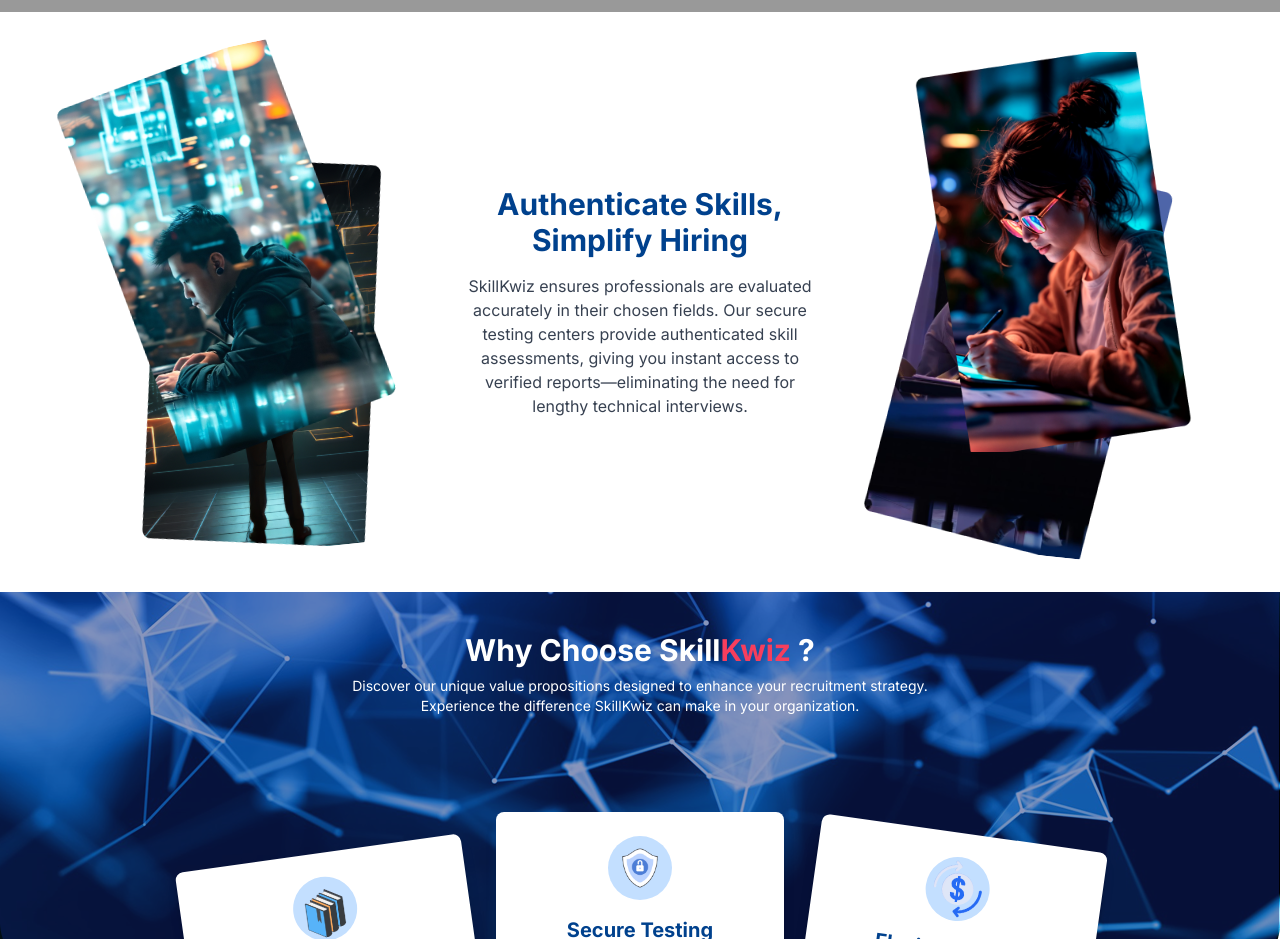
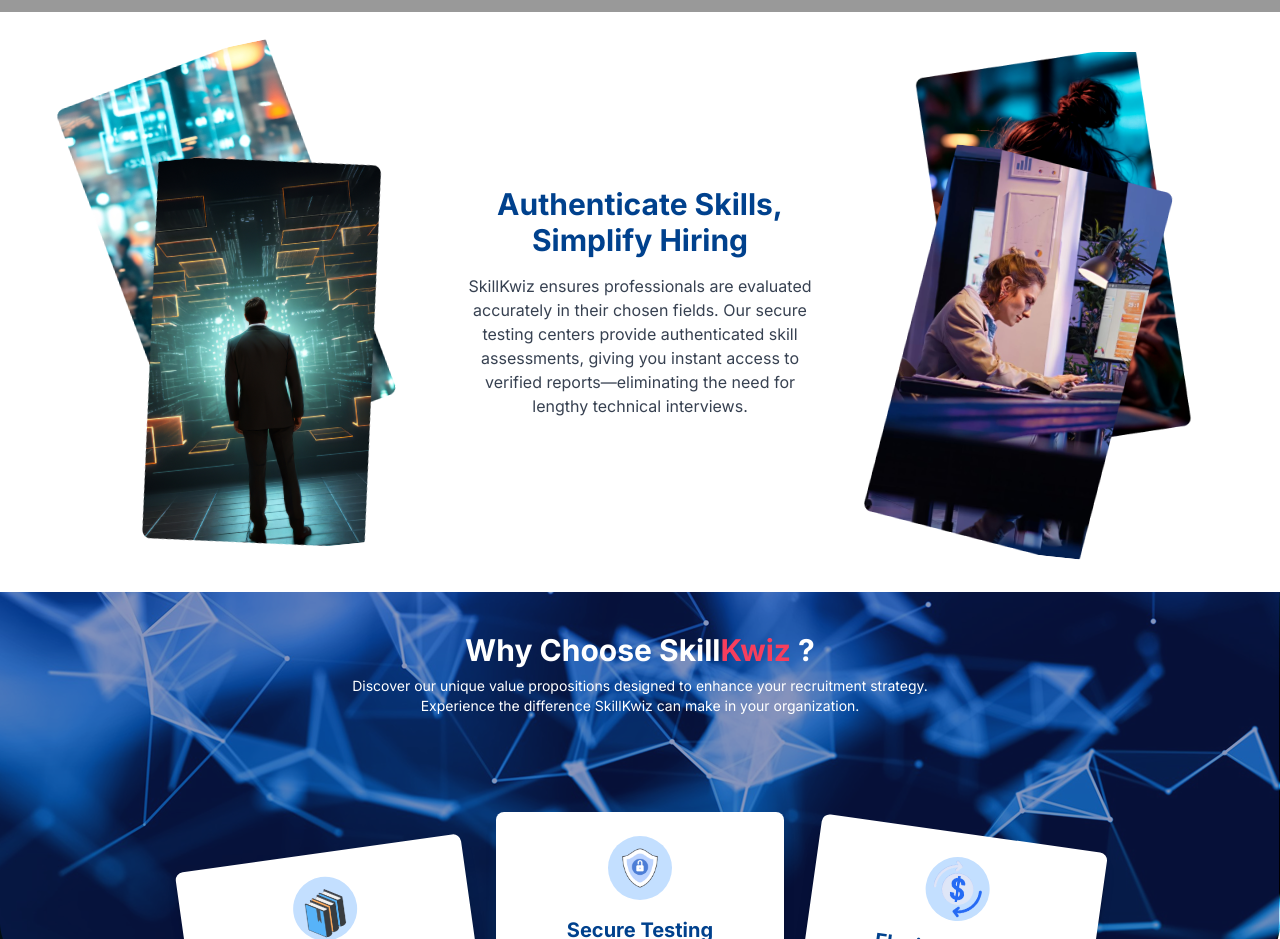
Before and after one commit to KingR2003/AOW, a Next.js app: page / in a window 1280 px wide. Shown: the part 860-1799 px from the top of the page. Built offline with nearby package versions, Linux system fonts and the light colour scheme.

Commit message:
Fix: Improve z-index layering for stacked images animation visibility

```diff
--- a/components/authenticate-skills-section.tsx
+++ b/components/authenticate-skills-section.tsx
@@ -16,7 +16,7 @@ export default function AuthenticateSkillsSection() {
                 className="rounded-lg object-cover w-full h-full"
               />
             </div>
-            <div className="absolute bottom-0 left-[10%] w-[80%] h-[80%] transform -rotate-6 hover:rotate-0 transition-transform duration-300">
+            <div className="absolute bottom-0 left-[10%] w-[80%] h-[80%] transform -rotate-6 hover:rotate-0 transition-transform duration-300 z-20">
               <Image
                 src="/images/homepage/skills_2.png"
                 alt="Professional in tech environment"
@@ -53,7 +53,7 @@ export default function AuthenticateSkillsSection() {
                 className="rounded-lg object-cover w-full h-full"
               />
             </div>
-            <div className="absolute bottom-0 right-[10%] w-[80%] h-[80%] transform rotate-6 hover:rotate-0 transition-transform duration-300">
+            <div className="absolute bottom-0 right-[10%] w-[80%] h-[80%] transform rotate-6 hover:rotate-0 transition-transform duration-300 z-20">
               <Image
                 src="/images/homepage/skills_4.png"
                 alt="Business professional looking at digital interface"
```
